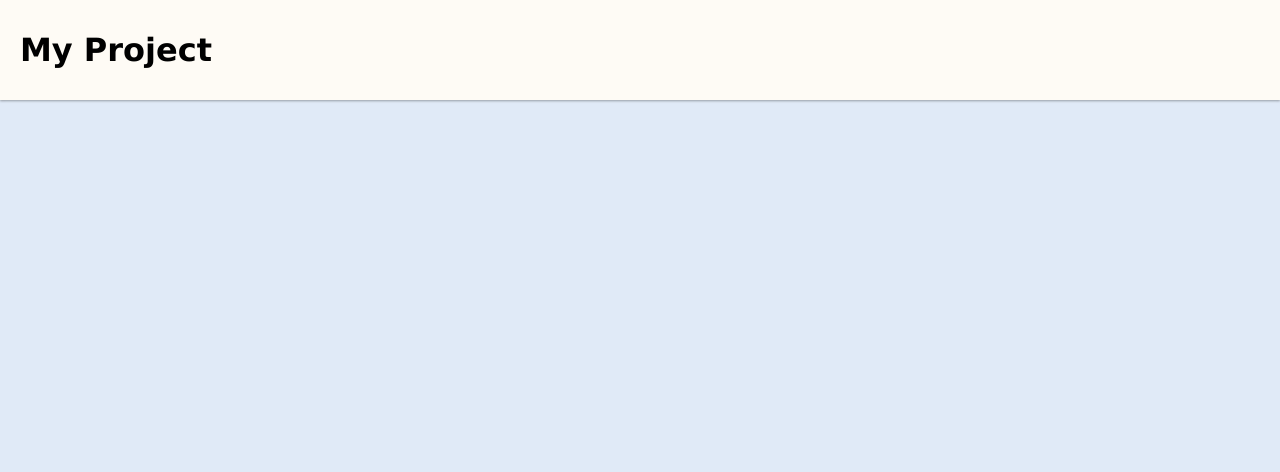
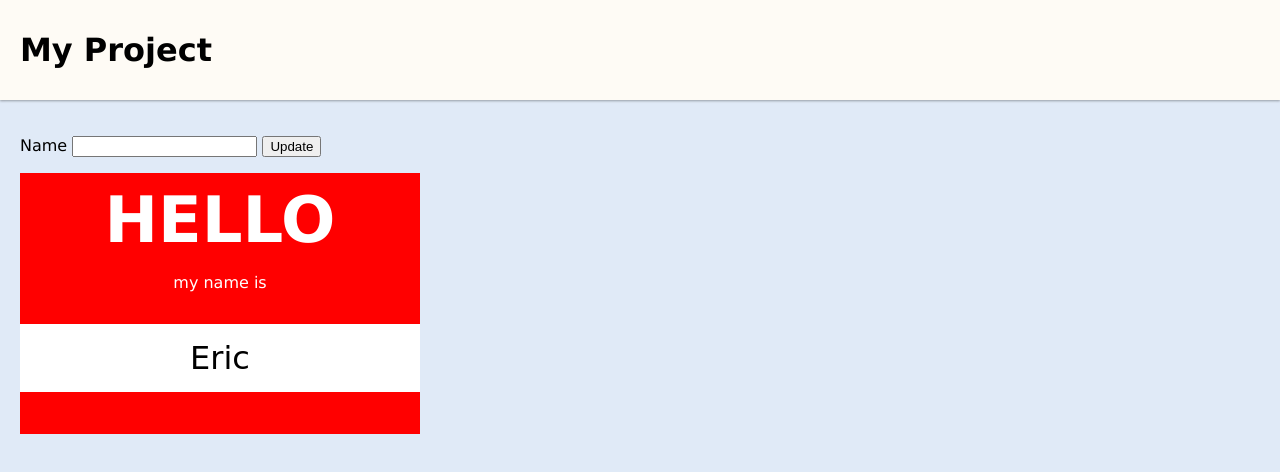
Before and after one commit to eric-r-inman/nametag, a plain HTML site: page index.html in a window 1280 px wide. Drawn offline with Linux system fonts and the light colour scheme.

Commit message:
initial nametag code

```diff
--- a/index.html
+++ b/index.html
@@ -22,7 +22,17 @@
     </header>
 
     <main>
+        <p>
+            Name
+            <input> <!--user types in the name -->
+            <button>Update</button> <!--user clicks teh button -->
+        </p>
 
+        <div class="nametag">
+            <p class="greeting">Hello</p>
+            <p>my name is</p>
+            <p class="name">Eric</p> <!-- thing that will be updated -->
+        </div>
     </main>
 
 </body>
--- a/style.css
+++ b/style.css
@@ -28,3 +28,27 @@ header .logo {
 main {
     padding: 20px;
 }
+
+.nametag {
+    background: red;
+    padding-bottom: 10px;
+    width: 400px;
+    text-align: center;
+    color: white;
+}
+
+.greeting {
+    text-transform: uppercase;
+    font-size: 4em;
+    font-weight: bolder;
+    padding-top: 10px;
+    margin: 0;
+}
+
+.name {
+    background: white;
+    color: black;
+    padding: 15px 0;
+    font-family: cursive;
+    font-size: 2em;
+}
```
